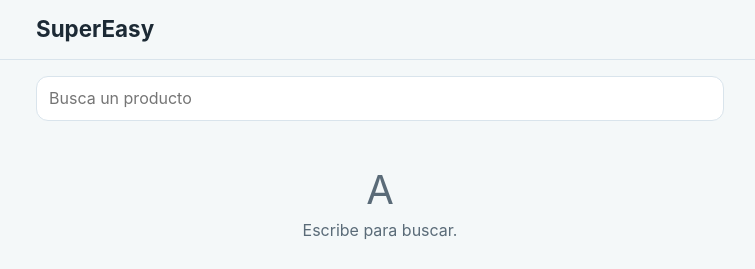
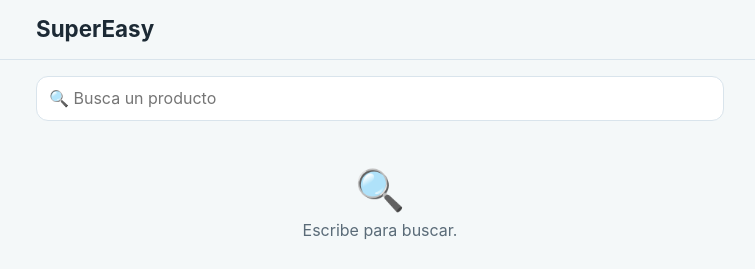
Before and after one commit to DAM-CITM-26/supereasy, a React (Vite) app: page /buscar in a window 1280 px wide. Shown: the top 269 px of the page, without its empty margins (260-1015 px from the left). Built offline with nearby package versions, Linux system fonts and the light colour scheme.

Commit message:
Cambio A por icono
Simple cambio en la pantalla de busqueda para que se parezca mas al referente

```diff
--- a/src/pages/Buscar.jsx
+++ b/src/pages/Buscar.jsx
@@ -15,11 +15,11 @@ export default function Buscar() {
         id="busqueda-productos"
         className="buscador"
         type="search"
-        placeholder="Busca un producto"
+        placeholder="🔍 Busca un producto"
       />
 
       <Vacio
-        icono="A"
+        icono="🔍"
         texto="Escribe para buscar."
       />
 
```
